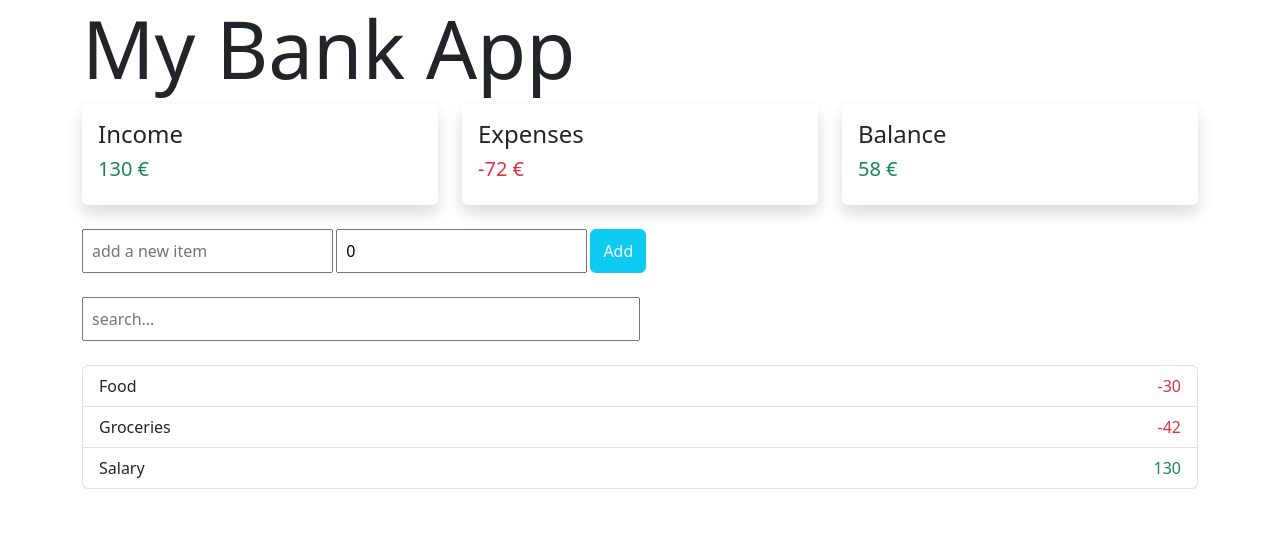
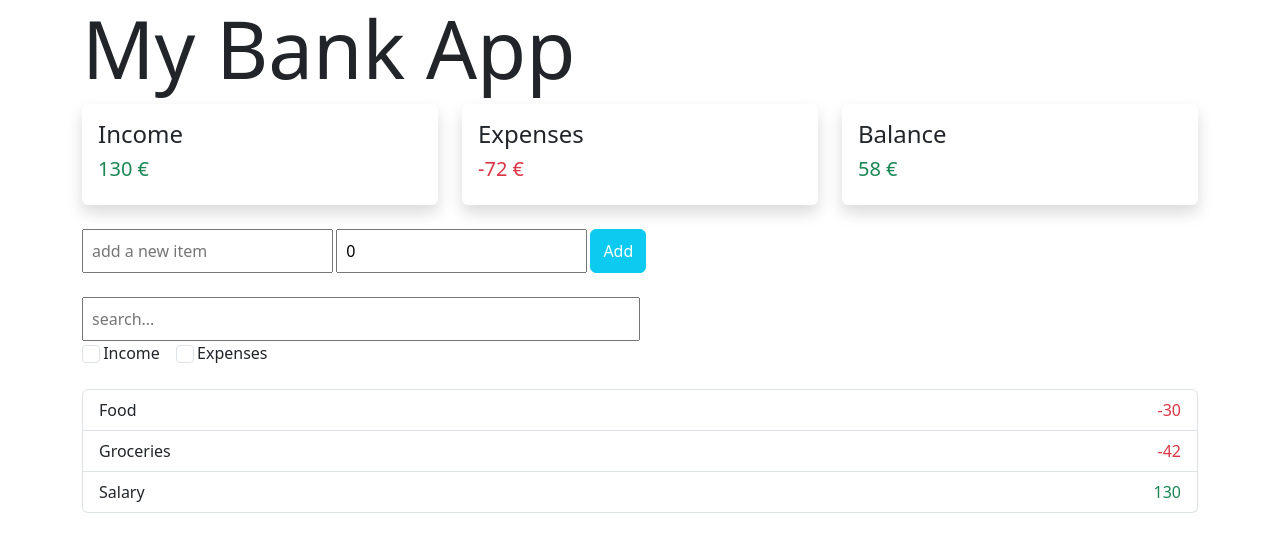
Before and after one commit to crwainstock/BankingAppVue, a Vue app: page / in a window 1280 px wide. Shown: the top 552 px of the page. Built offline with nearby package versions, Linux system fonts and the light colour scheme.

Commit message:
trying to connect checkboxes to filter items

```diff
--- a/src/App.vue
+++ b/src/App.vue
@@ -21,6 +21,27 @@
         v-model="searchTerm"
       />
     </div>
+
+    <!-- Trying to create checkboxes to filter the items -- all income or all expenses or both if nothing or both are selected -->
+    <div class="form-check-inline">
+      <label class="form-check-label">
+        <input
+          type="checkbox"
+          class="form-check-input"
+          v-model="incomeCheck"
+        />Income
+      </label>
+    </div>
+    <div class="form-check-inline">
+      <label class="form-check-label">
+        <input
+          type="checkbox"
+          class="form-check-input"
+          v-model="expenseCheck"
+        />Expenses
+      </label>
+    </div>
+
     <div>
       <ul class="mt-4 list-group">
         <li
@@ -55,6 +76,8 @@ export default {
       amount: 0,
       id: 4,
       searchTerm: "",
+      incomeCheck: false,
+      expenseCheck: false,
       items: [
         { id: 1, name: "Food", amount: -30 },
         { id: 2, name: "Groceries", amount: -42 },
@@ -76,6 +99,7 @@ export default {
     },
   },
   computed: {
+    // For the boxes
     income() {
       return this.items
         .filter((i) => i.amount > 0)
@@ -89,10 +113,17 @@ export default {
     balance() {
       return this.income + this.expenses;
     },
+    // For search filter
     filteredItems() {
       return this.items.filter((item) =>
         item.name.toLowerCase(this.searchTerm).includes(this.searchTerm)
       );
+    },
+    // This isn't quite working yet...revisit.
+    expenseItems() {
+      if ((expenseCheck = true)) {
+        return this.items.filter((item) => item.amount < 0);
+      }
     },
   },
 };
```
